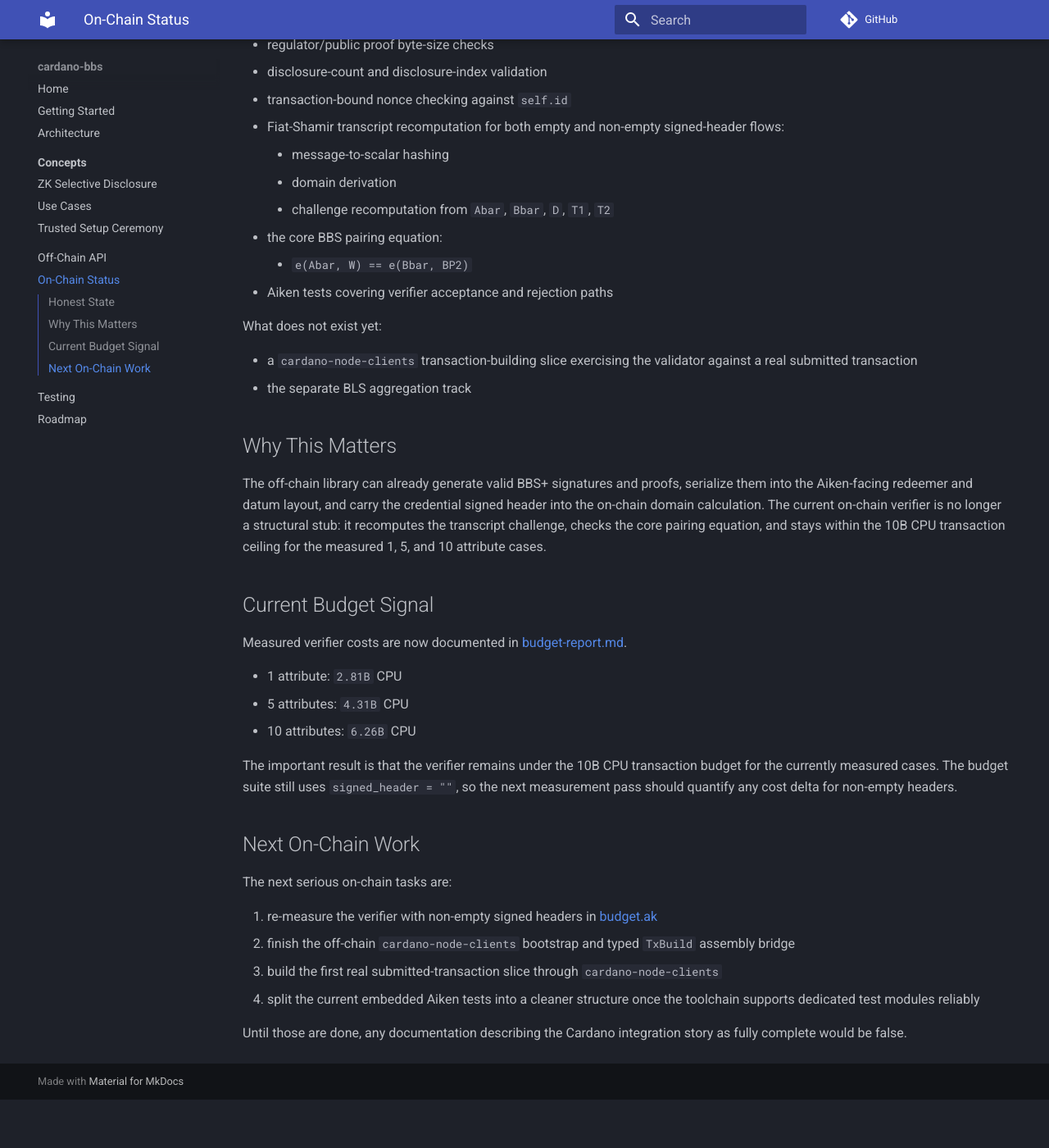
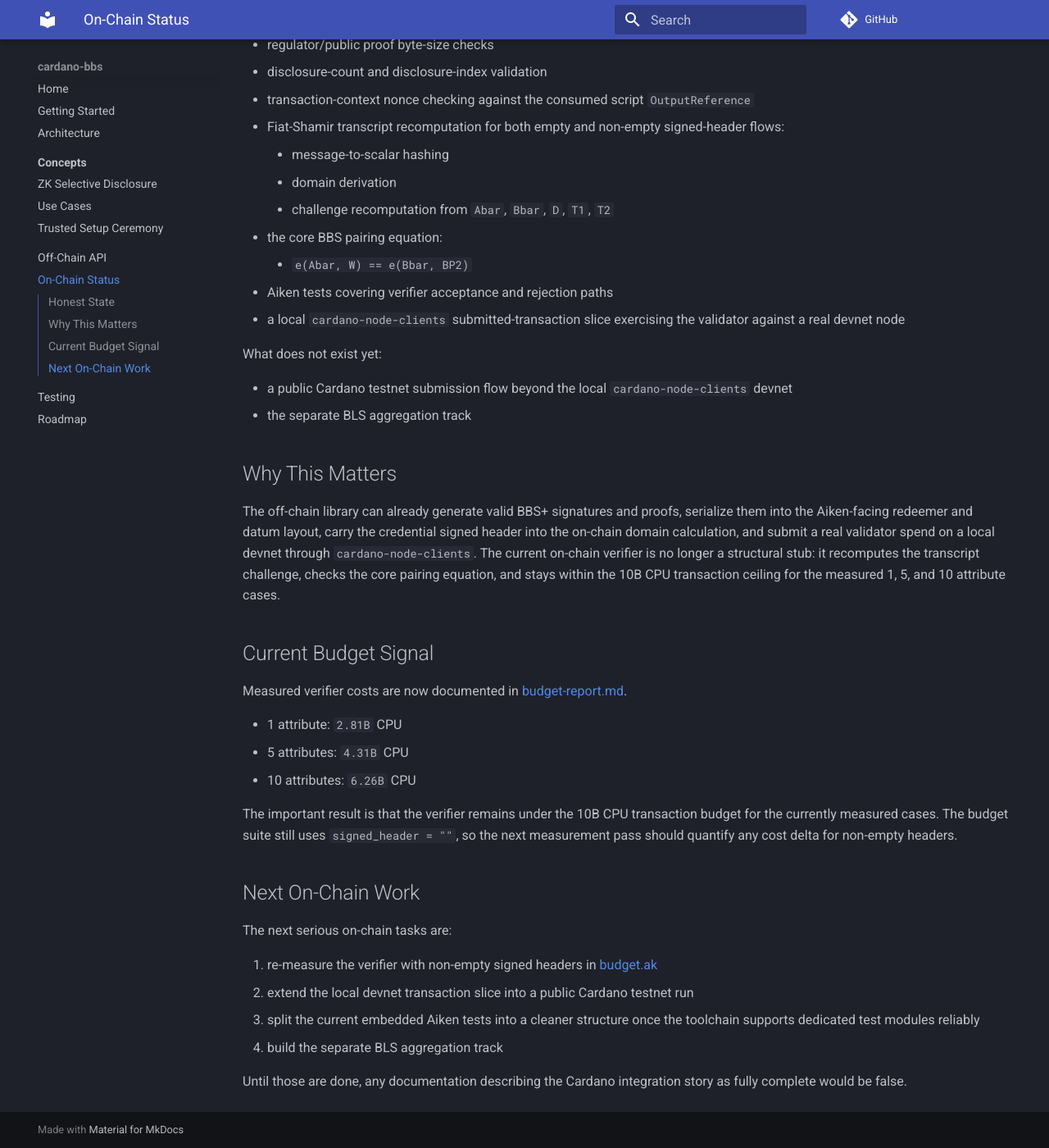
Before and after one commit to lambdasistemi/cardano-bbs, an MkDocs documentation site: the page built from docs/onchain.md, in a window 1280 px wide and 1400 px high, scrolled down 533 px. Shown: the whole window at 82% size. Built offline with MkDocs 1.6.1 and Material for MkDocs 9.7.7, drawn with Linux system fonts in a browser that asks for light colours; comment, search, counter and statistics services are not loaded; before the commit the page ends 1874 px from its top, so only the background shows below that.

Commit message:
feat: submit BBS validator spend on local devnet

```diff
--- a/docs/onchain.md
+++ b/docs/onchain.md
@@ -15,7 +15,7 @@ What exists today:
 - BBS proof validation on-chain, including:
   - regulator/public proof byte-size checks
   - disclosure-count and disclosure-index validation
-  - transaction-bound nonce checking against `self.id`
+  - transaction-context nonce checking against the consumed script `OutputReference`
   - Fiat-Shamir transcript recomputation for both empty and non-empty signed-header flows:
     - message-to-scalar hashing
     - domain derivation
@@ -23,15 +23,16 @@ What exists today:
   - the core BBS pairing equation:
     - `e(Abar, W) == e(Bbar, BP2)`
 - Aiken tests covering verifier acceptance and rejection paths
+- a local `cardano-node-clients` submitted-transaction slice exercising the validator against a real devnet node
 
 What does not exist yet:
 
-- a `cardano-node-clients` transaction-building slice exercising the validator against a real submitted transaction
+- a public Cardano testnet submission flow beyond the local `cardano-node-clients` devnet
 - the separate BLS aggregation track
 
 ## Why This Matters
 
-The off-chain library can already generate valid BBS+ signatures and proofs, serialize them into the Aiken-facing redeemer and datum layout, and carry the credential signed header into the on-chain domain calculation. The current on-chain verifier is no longer a structural stub: it recomputes the transcript challenge, checks the core pairing equation, and stays within the 10B CPU transaction ceiling for the measured 1, 5, and 10 attribute cases.
+The off-chain library can already generate valid BBS+ signatures and proofs, serialize them into the Aiken-facing redeemer and datum layout, carry the credential signed header into the on-chain domain calculation, and submit a real validator spend on a local devnet through `cardano-node-clients`. The current on-chain verifier is no longer a structural stub: it recomputes the transcript challenge, checks the core pairing equation, and stays within the 10B CPU transaction ceiling for the measured 1, 5, and 10 attribute cases.
 
 ## Current Budget Signal
 
@@ -48,8 +49,8 @@ The important result is that the verifier remains under the 10B CPU transaction
 The next serious on-chain tasks are:
 
 1. re-measure the verifier with non-empty signed headers in [budget.ak](/code/cardano-bbs-verify/onchain/lib/bbs/budget.ak)
-2. finish the off-chain `cardano-node-clients` bootstrap and typed `TxBuild` assembly bridge
-3. build the first real submitted-transaction slice through `cardano-node-clients`
-4. split the current embedded Aiken tests into a cleaner structure once the toolchain supports dedicated test modules reliably
+2. extend the local devnet transaction slice into a public Cardano testnet run
+3. split the current embedded Aiken tests into a cleaner structure once the toolchain supports dedicated test modules reliably
+4. build the separate BLS aggregation track
 
 Until those are done, any documentation describing the Cardano integration story as fully complete would be false.
```
Also changed, not shown: docs/offchain-api.md (+3 -3 lines), docs/testing.md (+4 -5 lines), specs/001-bbs-credentials/plan.md (+2 -2 lines), specs/001-bbs-credentials/spec.md (+1 -1 lines), specs/001-bbs-credentials/tasks.md (+8 -6 lines), 7 other files.
